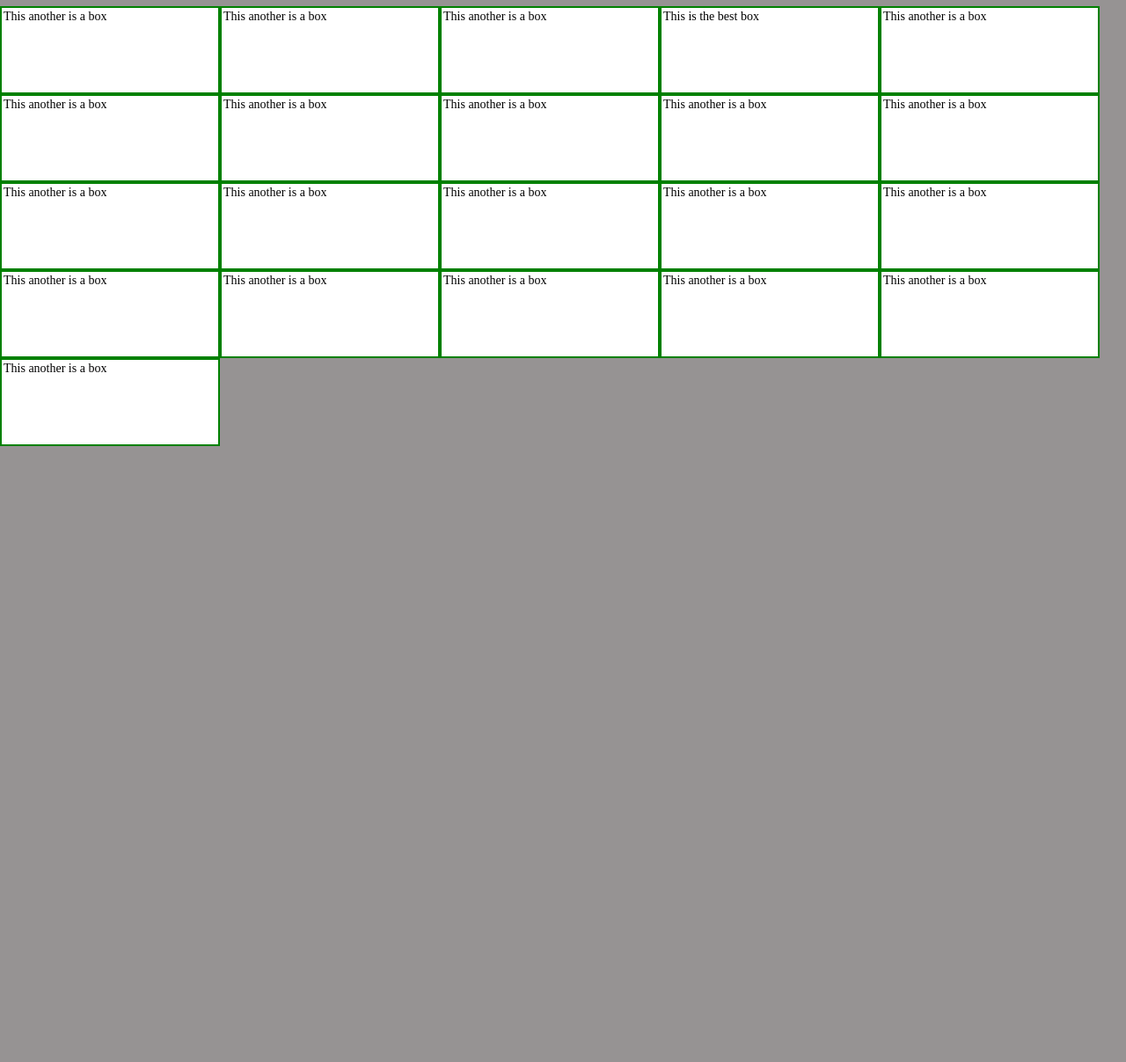
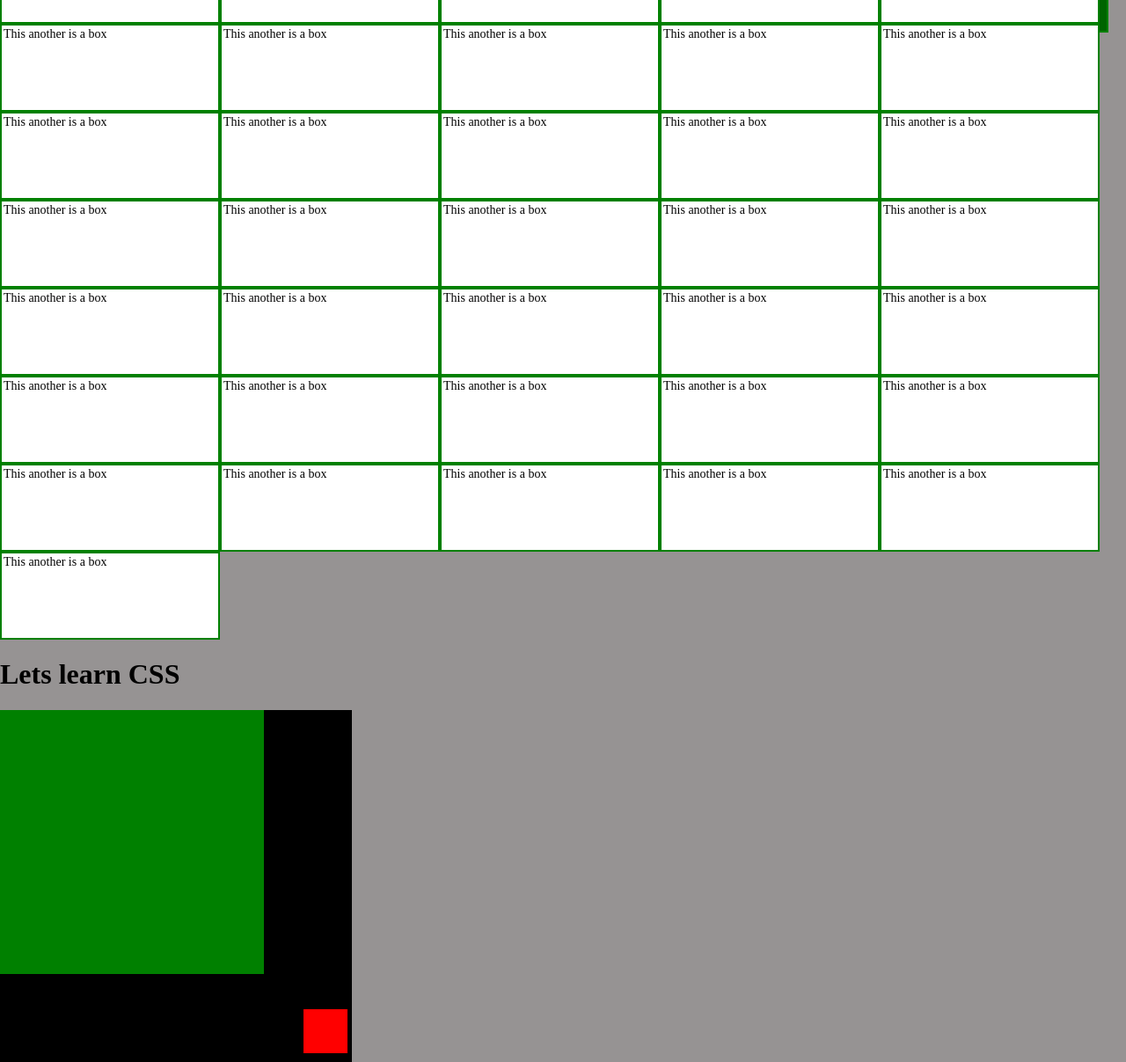
Before and after one commit to E-Armstrong/css-testing, a plain HTML site: page index.html in a window 1280 px wide. Shown: the part 73-1280 px from the top of the page at 88% size. Before the commit the page ends 800 px from the top, so only its background shows below. Drawn offline with Linux system fonts and the light colour scheme.

Commit message:
the morning's positioning, z-index, and floats content added

```diff
--- a/index.html
+++ b/index.html
@@ -5,14 +5,32 @@
         <link rel="stylesheet" href="/main.css">
     </head>
 
-<body>
-    <h1>Lets learn CSS</h1>
+
+
+
+
     <div id="boxes">
         <p><b>This is Text</b></p>
         <div class="box">This another is a box</div>
         <div class="box">This another is a box</div>
         <div class="box">This another is a box</div>
-        <div class="box" id="the box">This is the best box</div>
+        <div class="box" id="the-box">This is the best box</div>
+        <div class="box">This another is a box</div>
+        <div class="box">This another is a box</div>
+        <div class="box">This another is a box</div>
+        <div class="box">This another is a box</div>
+        <div class="box">This another is a box</div>
+        <div class="box">This another is a box</div>
+        <div class="box">This another is a box</div>
+        <div class="box">This another is a box</div>
+        <div class="box">This another is a box</div>
+        <div class="box">This another is a box</div>
+        <div class="box">This another is a box</div>
+        <div class="box">This another is a box</div>
+        <div class="box">This another is a box</div>
+        <div class="box">This another is a box</div>
+        <div class="box">This another is a box</div>
+        <div class="box">This another is a box</div>
         <div class="box">This another is a box</div>
         <div class="box">This another is a box</div>
         <div class="box">This another is a box</div>
@@ -32,6 +50,16 @@
         <div class="box">This another is a box</div>
 
     </div>
+
+    <body>
+            <h1>Lets learn CSS</h1>
+        <div class="outer">
+        <div class="middle">
+            <div class="inner">
+
+            </div>
+        </div>
+        </div>
 </body>
 
 </html>
--- a/main.css
+++ b/main.css
@@ -20,12 +20,37 @@ margin: 0px;
 
 #boxes {
     font-size: 0px;
+    position: relative;
 }
 
 .in-block {
     display: inline-block;
 }
 
-#thebox {
-    color: 273;
+#the-box {
+    position: absolute;
+    background-color: darkgreen;
+    top: 10px;
+    right: 20px;
+    z-index: -1;
 }
+
+.outer {
+    height: 400px;
+    width: 400px;
+    background-color: black;
+    position: relative;
+}
+.middle {
+    height: 300px;
+    width: 300px;
+    background-color: green;
+}
+.inner {
+    height: 50px;
+    width: 50px;
+    background-color: red;
+    position: absolute;
+    right: 5px;
+    bottom: 10px;
+}
```
